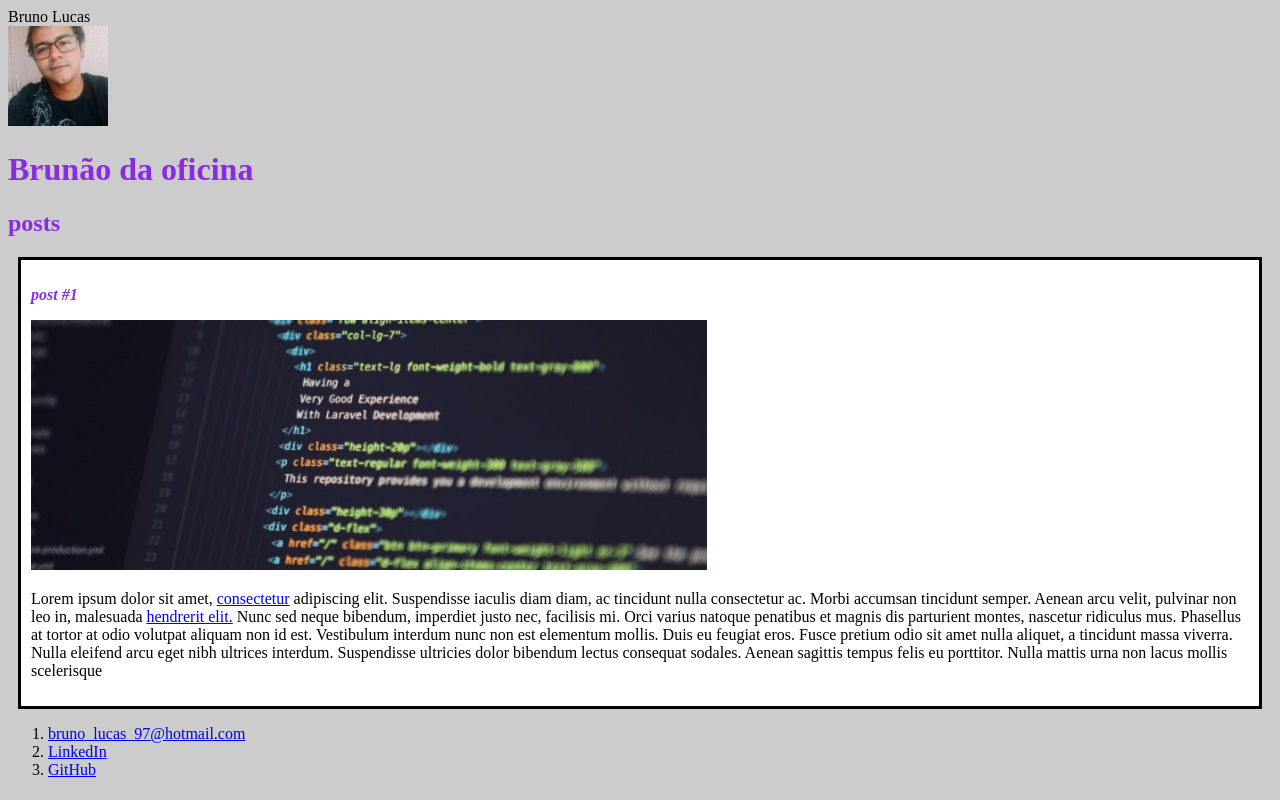
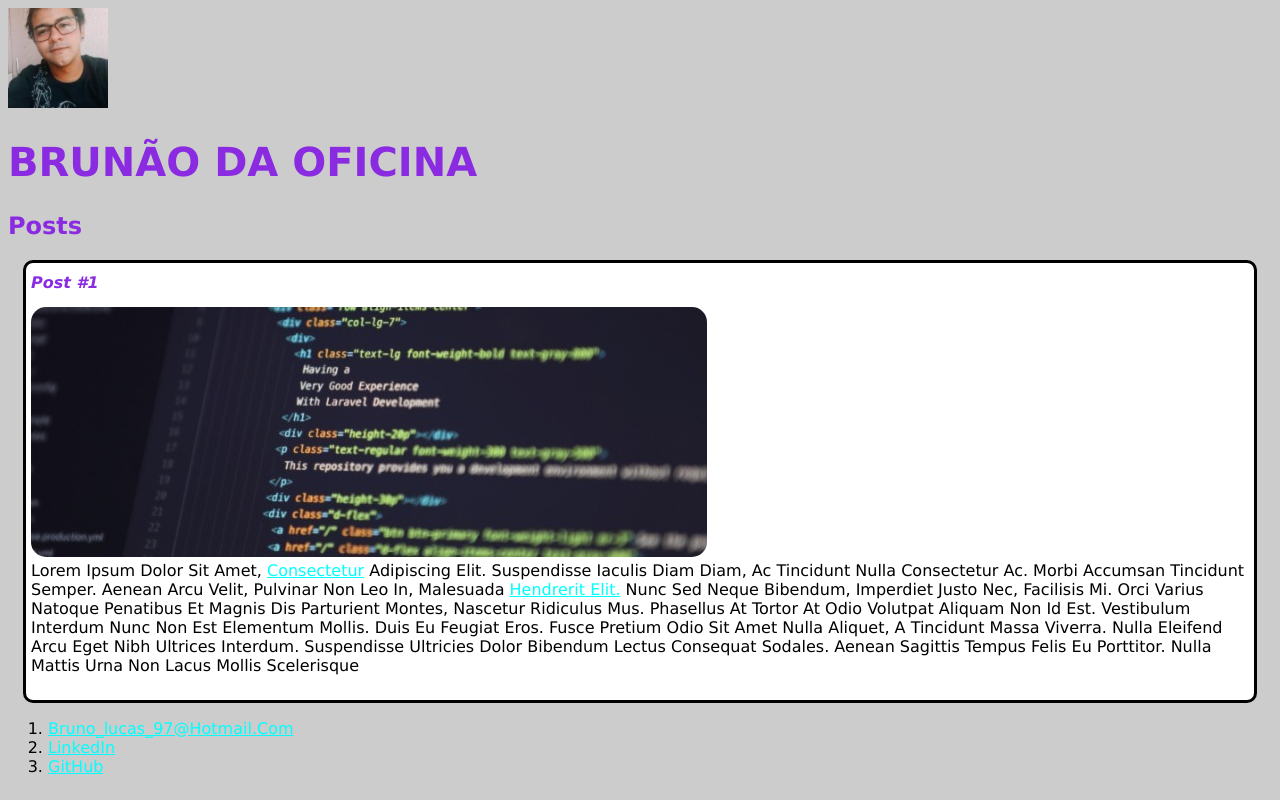
Before and after one commit to sleether/BOOTCAMP-DIO, a plain HTML site: page index.html in a window 1280 px wide. Drawn offline with Linux system fonts and the light colour scheme.

Commit message:
Alterações na capitalização das palavras e efeitos de bordas

```diff
--- a/index.html
+++ b/index.html
@@ -2,7 +2,7 @@
 <html>
     <head>
       <meta charset="utf-8">
-      <tittle>Bruno Lucas</tittle>
+
       <link rel="stylesheet" href="style.css">
      </head>
    <body>
@@ -17,9 +17,9 @@
         <article class="post">
             <header>
                 <h3 class="post_title"> post #1</h3>
-                <img src="fotocodigo.jpg" alt="editor de codigo">
+                <img src="fotocodigo.jpg" alt="editor de codigo" class="post_image"_>
             </header>
-            <p>Lorem ipsum dolor sit amet, <a href="https://www.linkedin.com/in/sleether/"target="_blank">consectetur</a> adipiscing elit. Suspendisse iaculis diam diam, ac tincidunt
+            <p class="post_content">Lorem ipsum dolor sit amet, <a href="https://www.linkedin.com/in/sleether/"target="_blank">consectetur</a> adipiscing elit. Suspendisse iaculis diam diam, ac tincidunt
                 nulla consectetur ac. Morbi accumsan tincidunt semper. Aenean arcu velit, pulvinar non leo in,
                 malesuada <a href="mailto:brunolple@algartech.com">hendrerit elit.</a> Nunc sed neque bibendum, imperdiet justo nec, facilisis mi. Orci varius
                 natoque penatibus et magnis dis parturient montes, nascetur ridiculus mus. Phasellus at tortor at
--- a/style.css
+++ b/style.css
@@ -1,21 +1,44 @@
 
 body{
     background: #ccc;
+    font-family: Verdana;
+    text-transform: capitalize;
 }
 
 #title, .subtitle, .post_title {
     color:blueviolet
+
+}
+#title {
+    font-size: 40px;
+    text-transform: uppercase;
+}
+a{
+    text-decoration:underline;
+    color:aqua;
 }
 
 .post_title {
     font-size: 16px;
     font-style: italic;
+    margin: 0;
+    margin-bottom: 15px;
+
 }
 
 .post {
     background: #FFF;
-    padding: 10px;
+    padding: 10px 5px;
     border: 3px solid #000;
-    margin: 10px;
-
+    margin: 15px;
+    border-radius: 10px;
 }
+.post_content {
+    margin: 0;
+    margin-bottom: 15px;
+    text-transform: capitalize;
+}
+.post_image {
+    margin: 15;
+    border-radius: 15px;
+    }
```
